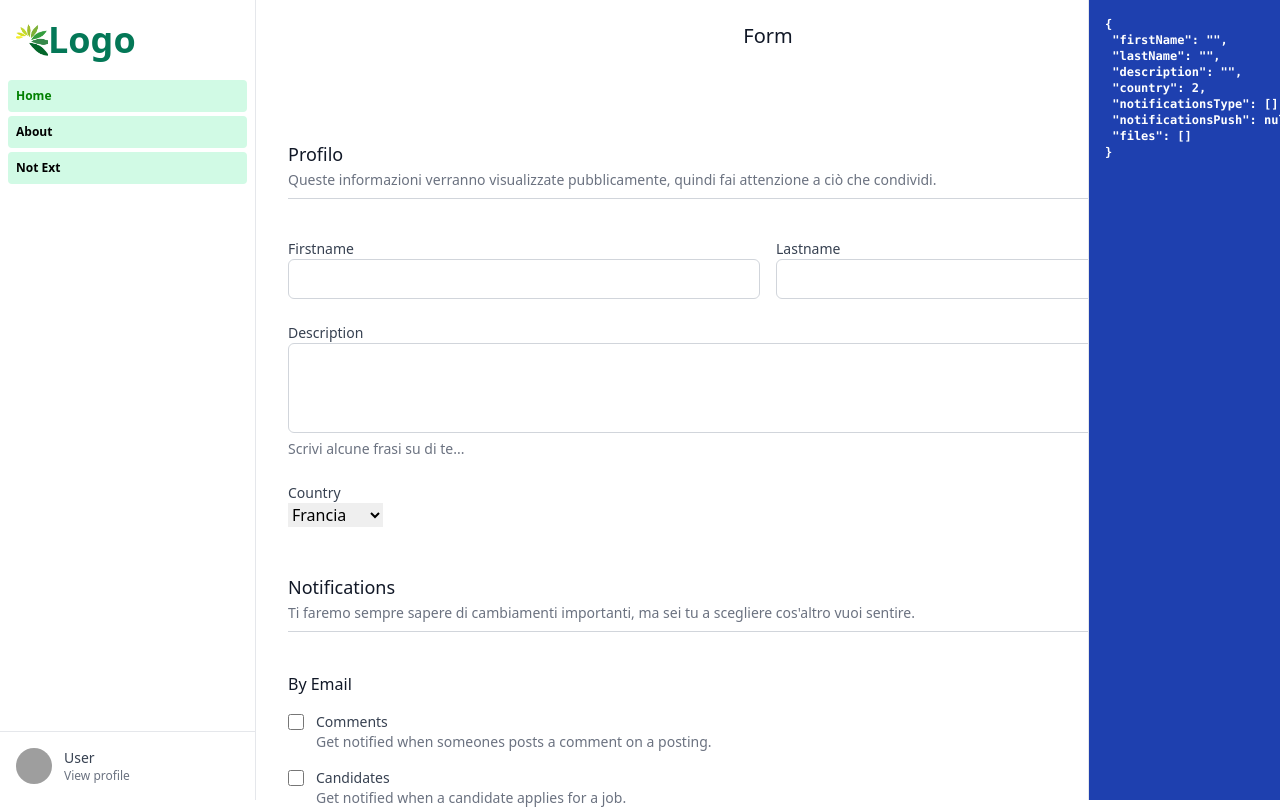
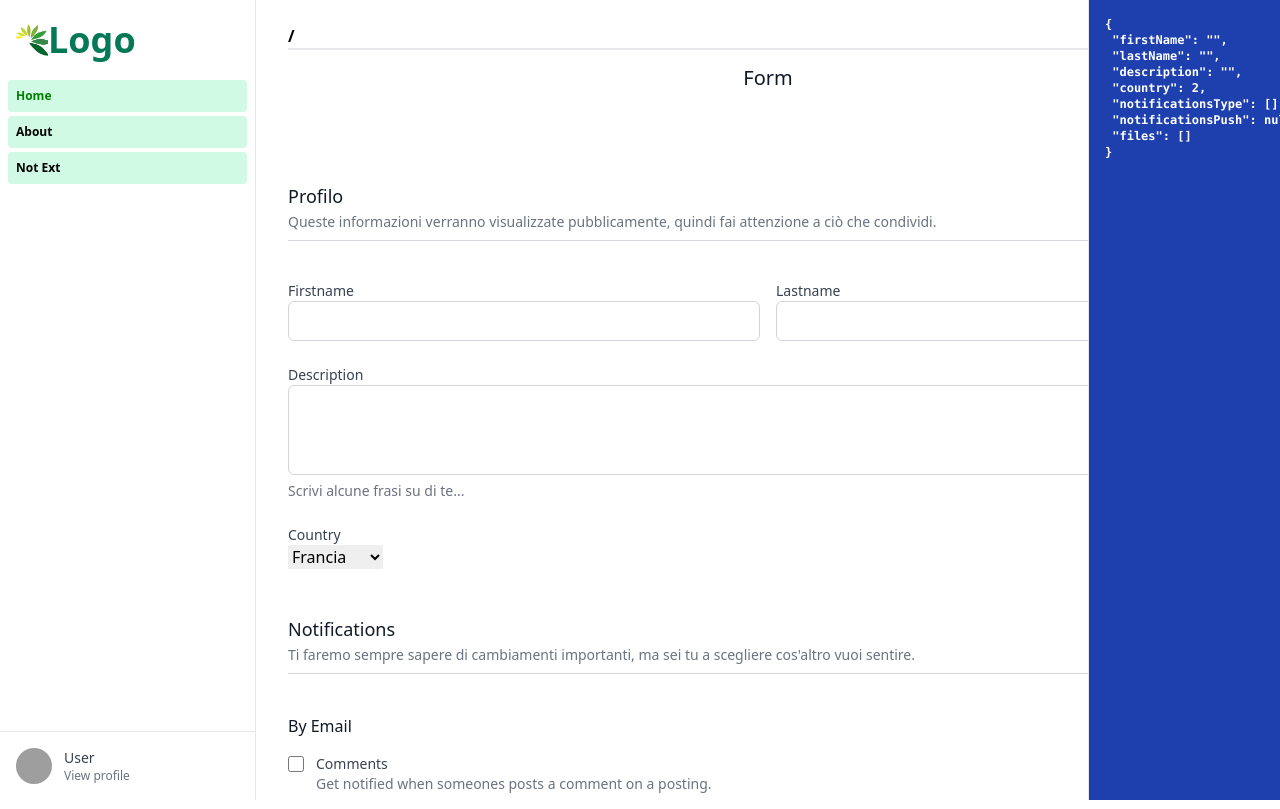
Before and after one commit to isjeady/corso-react-js, a React (Create React App) app: page / in a window 1280 px wide. Shown: the top 809 px of the page. Built offline with nearby package versions, Linux system fonts and the light colour scheme; grey boxes are pictures that could not be loaded.

Commit message:
pathaname

```diff
--- a/src/components/layout/Container.js
+++ b/src/components/layout/Container.js
@@ -1,12 +1,16 @@
 import React from 'react'
-import { Outlet } from 'react-router'
+import { Outlet, useLocation } from 'react-router'
 
 const Container = ({children}) => {
+  let location = useLocation();
   return (
     <div className="md:pl-64 flex flex-col flex-1">
         <main className="flex-1">
             <div className="py-6">
                 <div className="max-w-7xl mx-auto px-4 sm:px-6 md:px-8">
+                  <div className="text-base font-bold border-b-2 border-gray-200 mb-4 capitalize">
+                    {location.pathname}
+                  </div>
                   <Outlet />
                   {children}
                 </div>
```
